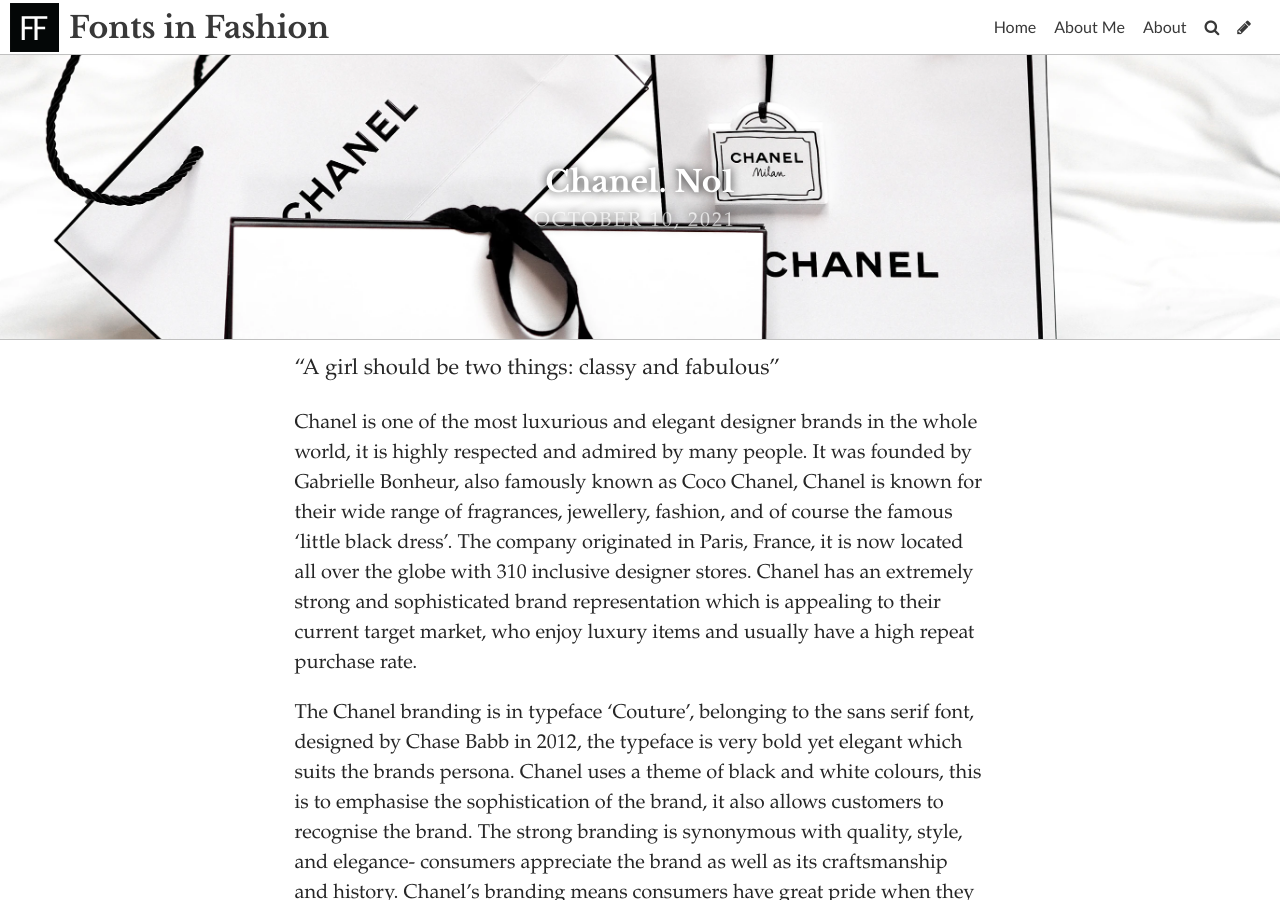
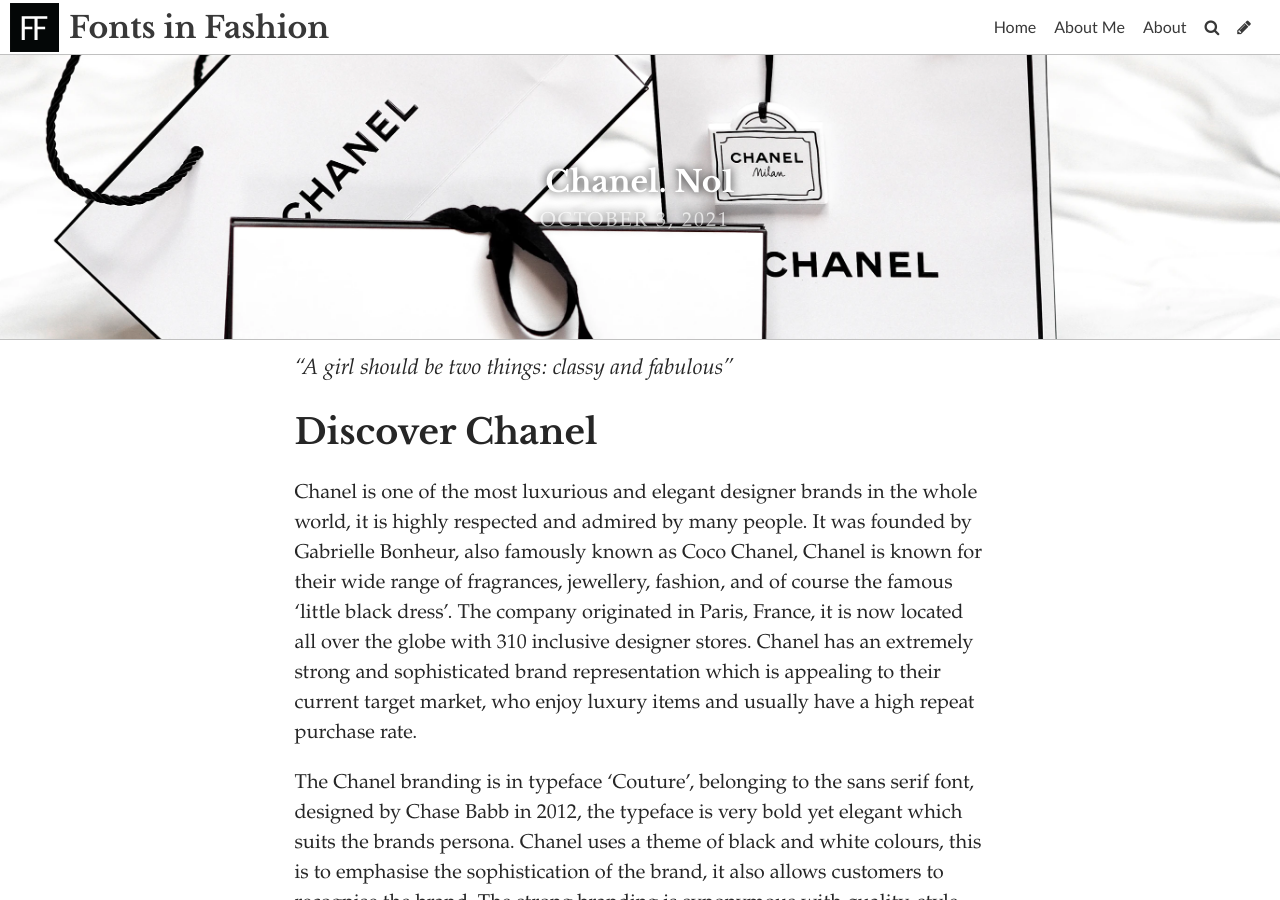
Before and after one commit to AmyLindsay1/TypographicDesign, a Jekyll site: the page built from _posts/2021-09-27-highstreet-type.md, in a window 1280 px wide and 900 px high. Built offline with Jekyll 4.4.1, drawn with Linux system fonts in a browser that asks for light colours; some web fonts are replaced; some of the changed text lies outside the part shown.

Commit message:
Update Post “2021-09-27-highstreet-type”

```diff
--- a/_posts/2021-09-27-highstreet-type.md
+++ b/_posts/2021-09-27-highstreet-type.md
@@ -1,21 +1,22 @@
 ---
 layout: post
 title: Chanel. No1
-date: 2021-10-10T13:41:51.069Z
+date: 2021-10-03T13:41:51.069Z
 image: ../uploads/chanel.webp
 title_color: "#ffffff"
 caption: Design Type
 comments: false
 ---
-"A girl should be two things: classy and fabulous"
+*"A girl should be two things: classy and fabulous"*
 
+## **Discover Chanel**
 
 Chanel is one of the most luxurious and elegant designer brands in the whole world, it is highly respected and admired by many people. It was founded by Gabrielle Bonheur, also famously known as Coco Chanel, Chanel is known for their wide range of fragrances, jewellery, fashion, and of course the famous ‘little black dress’. The company originated in Paris, France, it is now located all over the globe with 310 inclusive designer stores. Chanel has an extremely strong and sophisticated brand representation which is appealing to their current target market, who enjoy luxury items and usually have a high repeat purchase rate.
 
 The Chanel branding is in typeface ‘Couture’, belonging to the sans serif font, designed by Chase Babb in 2012, the typeface is very bold yet elegant which suits the brands persona. Chanel uses a theme of black and white colours, this is to emphasise the sophistication of the brand, it also allows customers to recognise the brand. The strong branding is synonymous with quality, style, and elegance- consumers appreciate the brand as well as its craftsmanship and history. Chanel's branding means consumers have great pride when they wear or own a Chanel item, they feel luxurious, fashionable, and attractive…so it’s only right their branding reflects the same thing right?
 
+![](../uploads/chanel-1.svg)
+
 Chanel also has a very famous logo which was created in 1925, the logo is made up of two mirrored and intertwined ‘C’s, this of course representing and is actually designed by the founder Ms Coco Chanel. The purpose of the logo is to present the elegance of Chanel as a brand, as Coco Chanel said, ‘Simplicity is the keynote of all true elegance’. The fact that this logo was designed by Coco herself, shows the authenticity of the brand and how much history and heritage is behind it. Customers admire this about Chanel, they are not buying purely because they have nice items (although it does help;)) they are also buying because of the brand, they want to be a part of Chanel and its history. This logo features on most of the irresistible Chanel bags as well as their jewellery and is a key feature to Chanel’s desirable branding.
 
 Overall, Chanel has used typeface very well in order to compel customers to buy from them, it draws customers back to repurchasing, which means Chanel have a loyal customer base due to the high class, inclusive branding and experience they receive.
-
-![](../uploads/chanel-1.svg)
```
